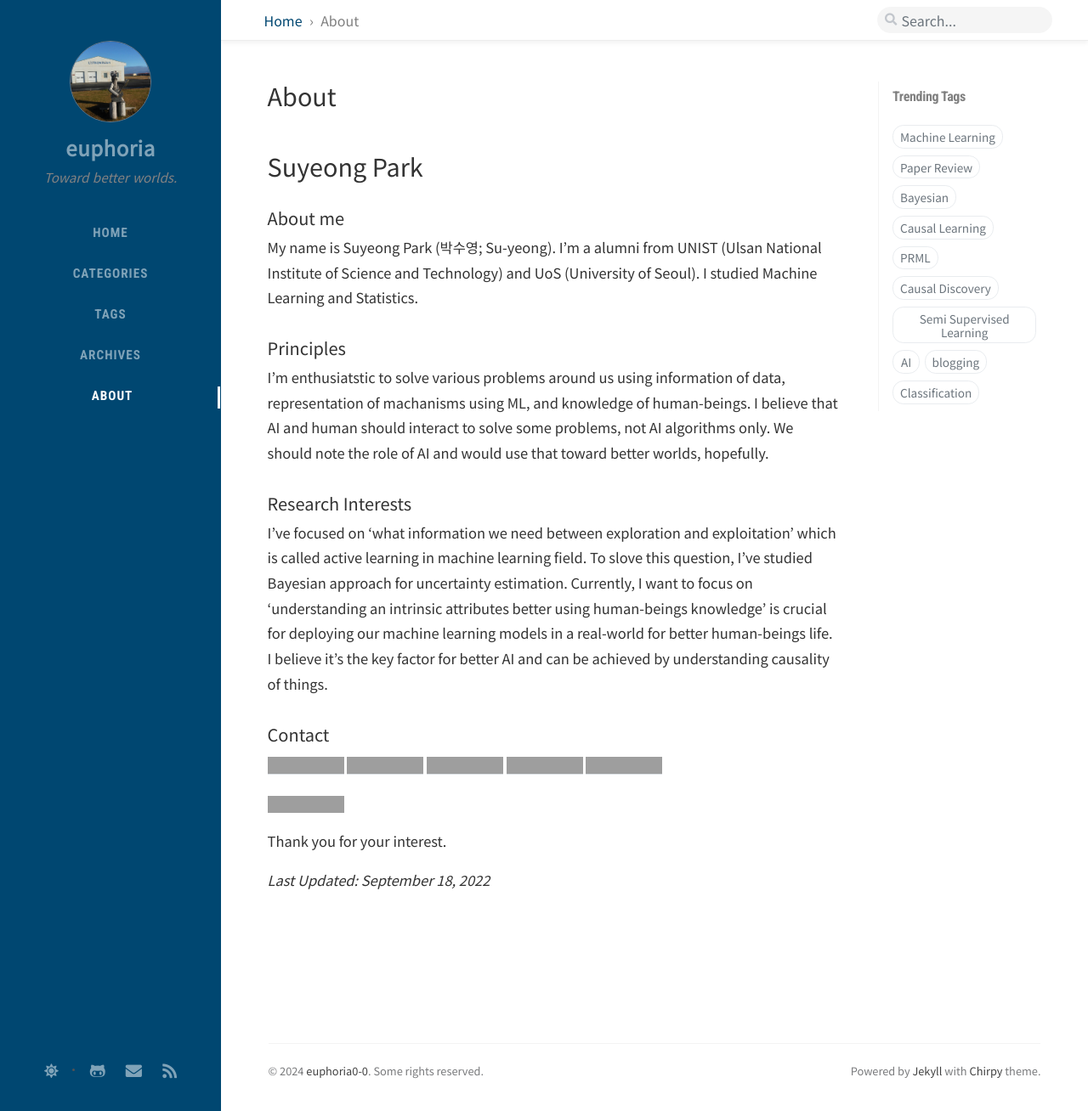
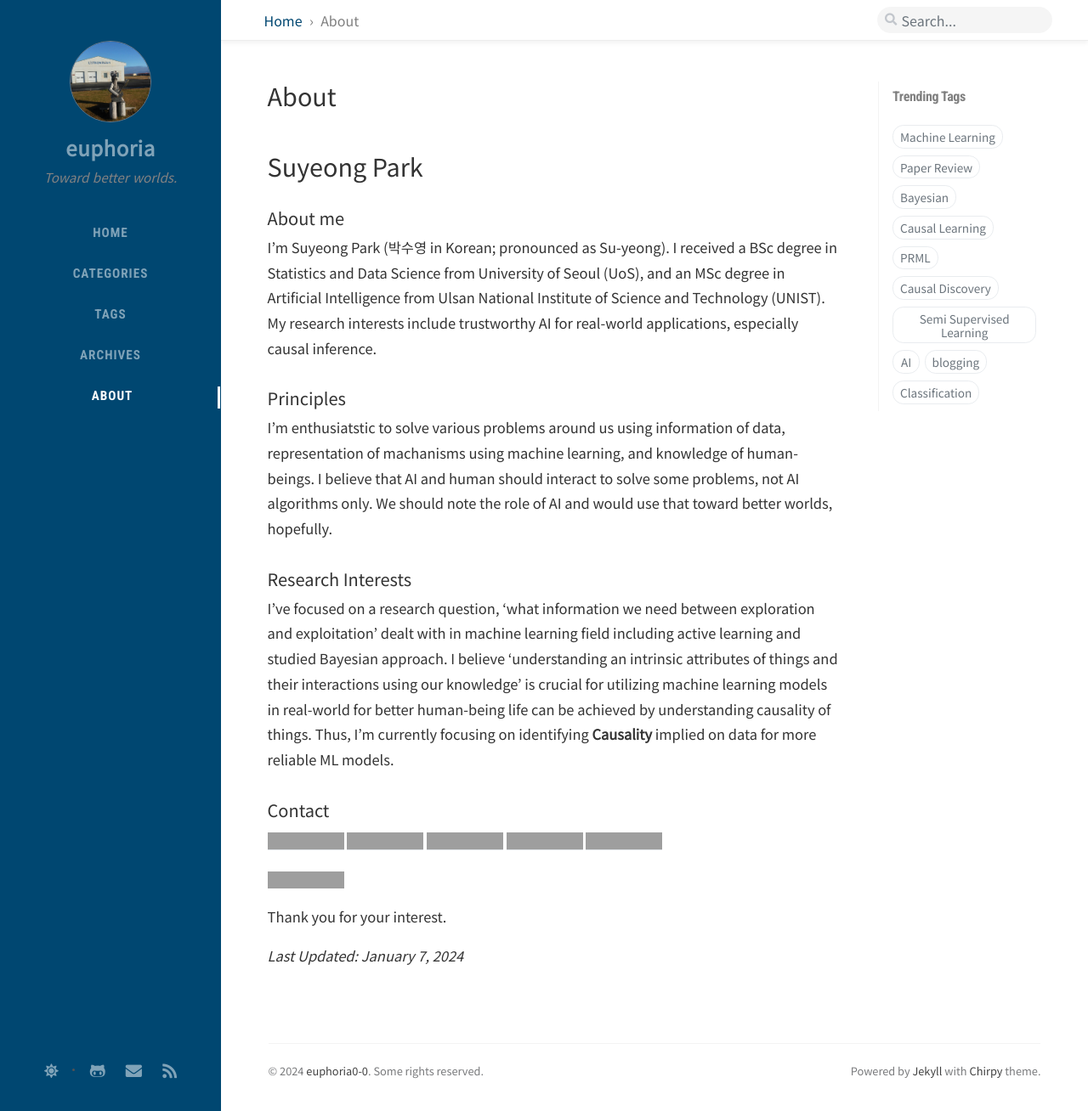
Before and after one commit to euphoria0-0/prev-page, a Jekyll site: the page built from _tabs/about.md, in a window 1280 px wide and 1308 px high. Shown: the whole window at 85% size. Built offline with Jekyll 4.4.1, drawn with Linux system fonts in a browser that asks for light colours; nearby versions of some CDN libraries; some web fonts are replaced; comment, search, counter and statistics services are not loaded; grey boxes are pictures that could not be loaded.

Commit message:
Update about.md

```diff
--- a/_tabs/about.md
+++ b/_tabs/about.md
@@ -17,19 +17,18 @@ order: 4
 # Suyeong Park
 ### About me
 
-My name is Suyeong Park (박수영; Su-yeong). I'm a alumni from UNIST (Ulsan National Institute of Science and Technology) and UoS (University of Seoul). I studied Machine Learning and Statistics.
+I'm Suyeong Park (박수영 in Korean; pronounced as Su-yeong). I received a BSc degree in Statistics and Data Science from University of Seoul (UoS), and an MSc degree in Artificial Intelligence from Ulsan National Institute of Science and Technology (UNIST). My research interests include trustworthy AI for real-world applications, especially causal inference.
 
 
 ### Principles
-I'm enthusiatstic to solve various problems around us using information of data, representation of machanisms using ML, and knowledge of human-beings.
+I'm enthusiatstic to solve various problems around us using information of data, representation of machanisms using machine learning, and knowledge of human-beings.
 I believe that AI and human should interact to solve some problems, not AI algorithms only.
 We should note the role of AI and would use that toward better worlds, hopefully.
 
 ### Research Interests
-I've focused on 'what information we need between exploration and exploitation' which is called active learning in machine learning field.
-To slove this question, I've studied Bayesian approach for uncertainty estimation.
-Currently, I want to focus on 'understanding an intrinsic attributes better using human-beings knowledge' is crucial for deploying our machine learning models in a real-world for better human-beings life.
-I believe it’s the key factor for better AI and can be achieved by understanding causality of things.
+I've focused on a research question, 'what information we need between exploration and exploitation' dealt with in machine learning field including active learning and studied Bayesian approach.
+I believe 'understanding an intrinsic attributes of things and their interactions using our knowledge' is crucial for utilizing machine learning models in real-world for better human-being life can be achieved by understanding causality of things.
+Thus, I'm currently focusing on identifying __Causality__ implied on data for more reliable ML models.
 
 
 
@@ -49,4 +48,4 @@ Thank you for your interest.
 
 
 
-*Last Updated: September 18, 2022*
+*Last Updated: January 7, 2024*
```
